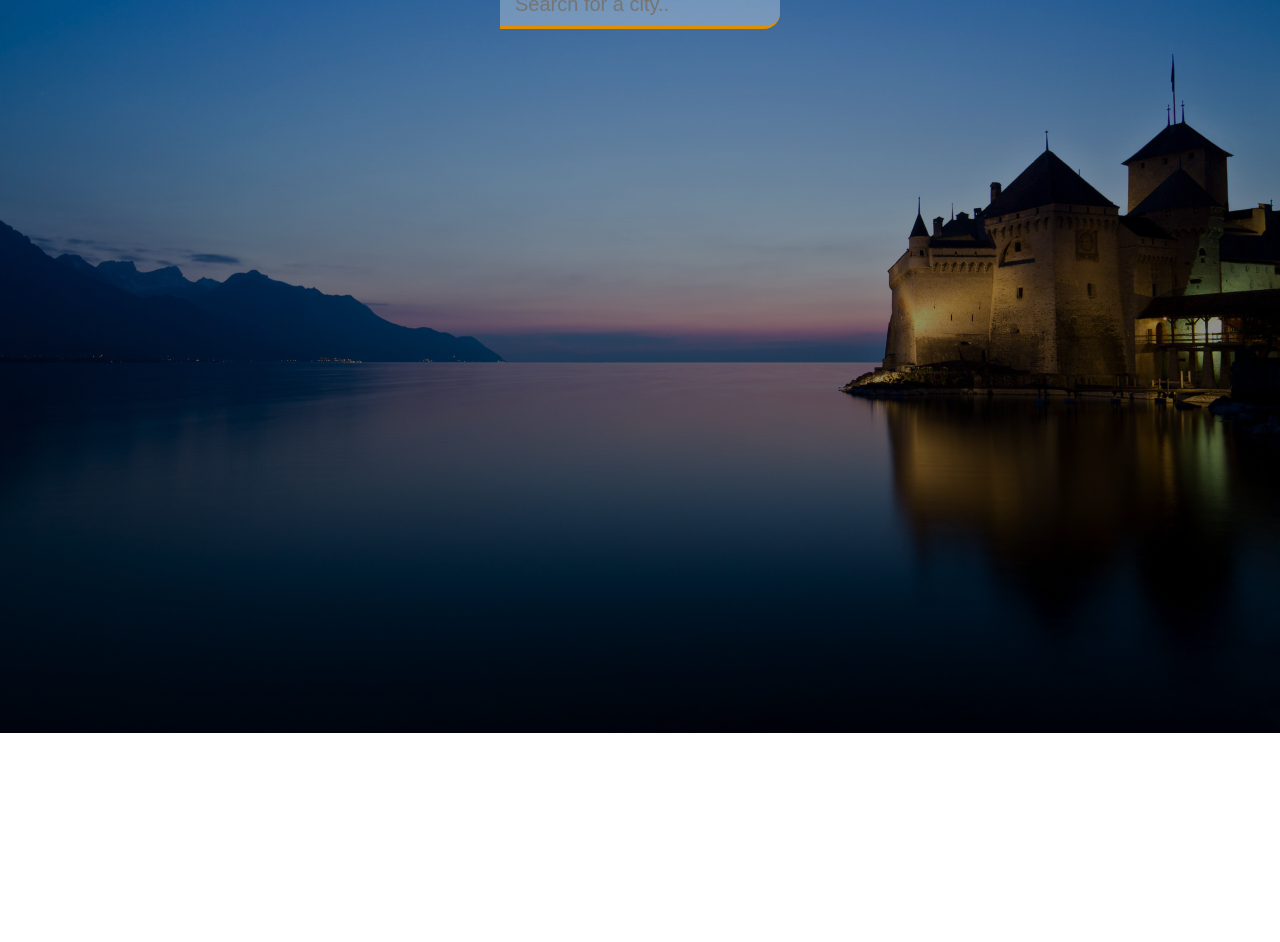
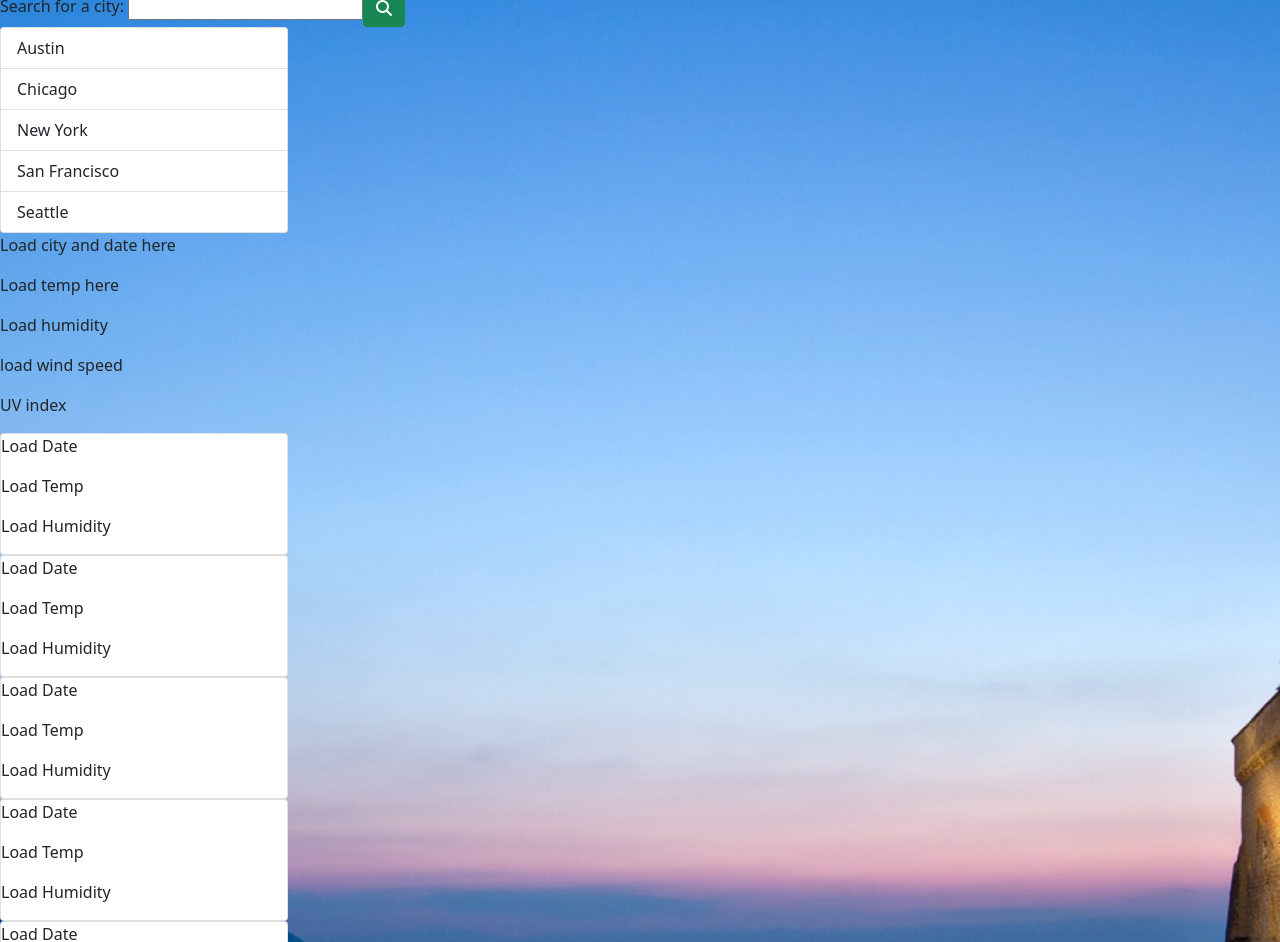
Before and after one commit to indervirsingh/WeatherApp, a plain HTML site: page index.html in a window 1280 px wide. Shown: the part 67-1009 px from the top of the page. Before the commit the page ends 800 px from the top, so only its background shows below. Drawn offline with nearby package versions, Linux system fonts and the light colour scheme.

Commit message:
updating my old weather app, so far I've added the basic structure needed,now I just need to be able to make it functional with the api etc

```diff
--- a/index.html
+++ b/index.html
@@ -8,8 +8,79 @@
     <!-- CSS -->
     <link rel="stylesheet" href="./style.css">
 
+    <!-- Font Awesome -->
+    <script src="https://kit.fontawesome.com/810629849b.js" crossorigin="anonymous"></script>
+
+    <!-- CSS Bootstrap only -->
+    <link href="https://cdn.jsdelivr.net/npm/bootstrap@5.0.0-beta1/dist/css/bootstrap.min.css" rel="stylesheet" integrity="sha384-giJF6kkoqNQ00vy+HMDP7azOuL0xtbfIcaT9wjKHr8RbDVddVHyTfAAsrekwKmP1" crossorigin="anonymous">
+
 </head>
 <body>
+
+    <div class="dashboard">
+        <h1>Weather Dashboard</h1>
+    </div>
+
+    <div class="search">
+        <label for="search">Search for a city:</label>
+        <input type="text"><button class="btn btn-success"><i class="fas fa-search"></i></button>
+    </div>
+
+    <div class="card" style="width: 18rem;">
+        <ul class="list-group list-group-flush">
+          <li class="list-group-item">Austin</li>
+          <li class="list-group-item">Chicago</li>
+          <li class="list-group-item">New York</li>
+          <li class="list-group-item">San Francisco</li>
+          <li class="list-group-item">Seattle</li>
+        </ul>
+      </div>
+
+    <div class="weather-results">
+        <p id="city">Load city and date here</p>
+        <p id="temperature">Load temp here</p>
+        <p id="humidity">Load humidity</p>
+        <p id="wind-speed">load wind speed</p>
+        <p id="uv-index">UV index</p>
+    </div>
+
+
+    <div class="5-day-forecast">
+
+        <div class="card day1" style="max-width: 18rem;">
+            <p id="date-day1">Load Date</p>
+            <p id="temp-day1">Load Temp</p>
+            <p id="humidity-day1">Load Humidity</p>
+        </div>
+
+        <div class="card day2" style="max-width: 18rem;">
+            <p id="date-day2">Load Date</p>
+            <p id="temp-day2">Load Temp</p>
+            <p id="humidity-day2">Load Humidity</p>
+        </div>
+
+        <div class="card day4" style="max-width: 18rem;">
+            <p id="date-day3">Load Date</p>
+            <p id="temp-day3">Load Temp</p>
+            <p id="humidity-day3">Load Humidity</p>
+        </div>
+
+        <div class="card day4" style="max-width: 18rem;">
+            <p id="date-day4">Load Date</p>
+            <p id="temp-day4">Load Temp</p>
+            <p id="humidity-day4">Load Humidity</p>
+        </div>
+
+        <div class="card day5" style="max-width: 18rem;">
+            <p id="date-day5">Load Date</p>
+            <p id="temp-day5">Load Temp</p>
+            <p id="humidity-day5">Load Humidity</p>
+        </div>
+    </div>
+
+
+
+
 
     <div class="app-wrap">
 
```
